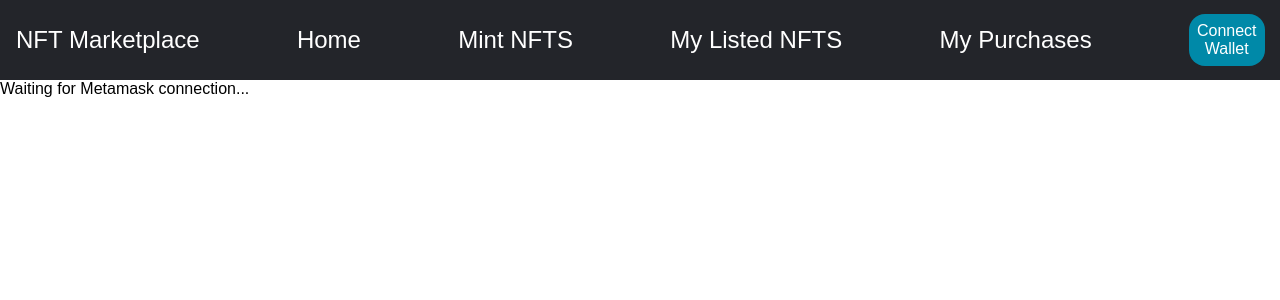
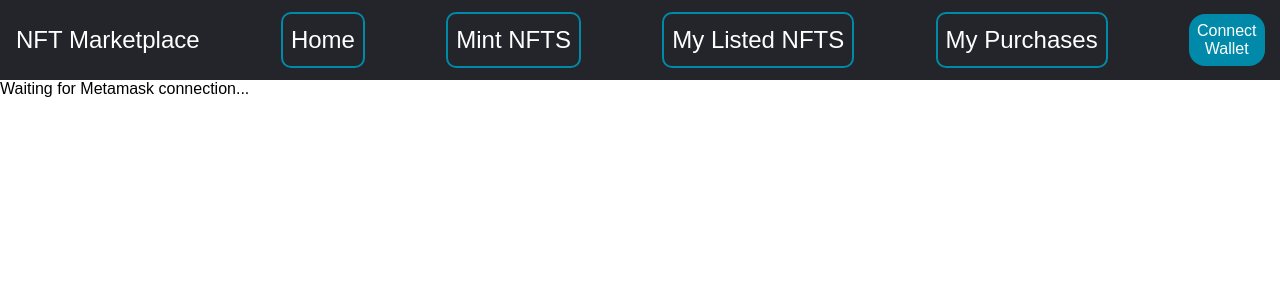
Before and after one commit to enesizgi/nft-marketplace, a React (Create React App) app: page /my-purchases in a window 1280 px wide. Shown: the top 300 px of the page. Built offline with nearby package versions, Linux system fonts and the light colour scheme.

Commit message:
feat(frontend): add css animations to navigation bar

```diff
--- a/src/frontend/components/NavigationBar/NavigationBar.css
+++ b/src/frontend/components/NavigationBar/NavigationBar.css
@@ -1,3 +1,8 @@
+:root {
+  --primary: #4628ff;
+  --blue: #0089a8;
+}
+
 .navigationItemContainer {
   width: 100%;
   height: 10%;
@@ -24,6 +29,30 @@
   display: flex;
   align-items: center;
   text-align: center;
+  background: transparent;
+}
+
+.navigationItem:not(.accountBox, .logoPlaceHolder, .menu, .isTablet, .isMobile) {
+  cursor: pointer;
+  border: 2px solid var(--blue);
+  border-radius: 10px;
+  height: 70%;
+  padding: 0 8px;
+  transition: all 0.2s ease-in-out;
+}
+
+.navigationItem:not(.accountBox, .logoPlaceHolder, .menu):hover {
+  background: var(--blue);
+  transform: translateX(10px);
+}
+
+.navigationItem.menu {
+  transition: all 0.4s ease-in-out;
+}
+
+.navigationItem.menu > svg:hover {
+  fill: var(--blue);
+  transform: scale(1.1);
 }
 
 @media screen and (max-width: 480px) {
@@ -61,7 +90,7 @@
 }
 
 .navigationItem > button {
-    background: #0089a8;
+  background: var(--blue);
   border: 1px;
   border-radius: 16px;
   color: white;
--- a/src/frontend/components/NavigationBar/index.js
+++ b/src/frontend/components/NavigationBar/index.js
@@ -1,46 +1,94 @@
 /* eslint-disable react/prop-types */
 // TODO @Enes: Remove all eslint disables
 import React from 'react';
-import { Link } from 'react-router-dom';
+import { Link, useNavigate } from 'react-router-dom';
 
 import './NavigationBar.css';
 import AccountBox from './AccountBox';
 import { DEVICE_TYPES } from '../../constants';
 import { ReactComponent as MenuIcon } from '../../assets/menu-icon.svg';
+import classNames from '../../utils';
 
 /* eslint-disable react/button-has-type */
 // TODO @Enes: Remove above eslint disable
 
 /* eslint-disable jsx-a11y/no-static-element-interactions,jsx-a11y/click-events-have-key-events */
 // TODO @Emre: Remove above eslint disable
+
+const pages = [
+  { path: '/', name: 'Home' },
+  { path: '/mint-nfts', name: 'Mint NFTS' },
+  { path: '/my-listed-nfts', name: 'My Listed NFTS' },
+  { path: '/my-purchases', name: 'My Purchases' },
+];
+
 const NavigationBar = ({
-  web3Handler, loading, account, deviceType, toggleLeftPanel
-}) => (
+  web3Handler,
+  loading,
+  account,
+  deviceType,
+  toggleLeftPanel,
+}) => {
+  const navigate = useNavigate();
+  const isDesktop = deviceType === DEVICE_TYPES.DESKTOP;
+  const isTablet = deviceType === DEVICE_TYPES.TABLET;
+  const isMobile = deviceType === DEVICE_TYPES.MOBILE;
+  return (
     <div className="navigationItemContainer">
-    <div className="navigationItem">NFT Marketplace</div>
-    { deviceType === DEVICE_TYPES.DESKTOP ? (
+      <div
+        className={classNames({
+          navigationItem: true,
+          logoPlaceHolder: true,
+          isDesktop,
+          isTablet,
+          isMobile,
+        })}
+      >
+        NFT Marketplace
+      </div>
+      {isDesktop ? (
         <>
-        <div className="navigationItem"><Link to="/">Home</Link></div>
-        <div className="navigationItem"><Link to="/mint-nfts">Mint NFTS</Link></div>
-        <div className="navigationItem"><Link to="/my-listed-nfts">My Listed NFTS</Link></div>
-        <div className="navigationItem"><Link to="/my-purchases">My Purchases</Link></div>
+          {pages.map((page) => (
+            <button
+              key={page.path}
+              className={classNames({
+                navigationItem: true,
+                isDesktop,
+                isTablet,
+                isMobile,
+              })}
+              type="button"
+              onClick={() => navigate(page.path)}
+            >
+              {page.name}
+            </button>
+          ))}
         </>
       ) : (
-      <div className="navigationItem menu" onClick={toggleLeftPanel}>
+        <div
+          className={classNames({
+            navigationItem: true,
+            menu: true,
+            isDesktop,
+            isTablet,
+            isMobile,
+          })}
+          onClick={toggleLeftPanel}
+        >
           <MenuIcon className="navigation-item menu-icon" alt="menuIcon" />
         </div>
       )}
       <div className="navigationItem accountBox">
-      { loading ? (
+        {loading ? (
           <button onClick={web3Handler}>Connect Wallet</button>
         ) : (
           <Link to={`/user/${account}`}>
             <AccountBox account={account} />
           </Link>
         )}
-
       </div>
     </div>
   );
+};
 
 export default NavigationBar;
--- /dev/null
+++ b/src/frontend/utils.js
@@ -0,0 +1,11 @@
+const classNames = (classes) => {
+  let str = '';
+  if (typeof classes === 'object') {
+    Object.entries(classes).forEach(([key, value]) => {
+      if (value) str += ` ${key}`;
+    });
+  }
+  return str.trim();
+};
+
+export default classNames; // Feel free to remove this if you add functions.
```
Lines whose indentation alone changed are shown as unchanged.
